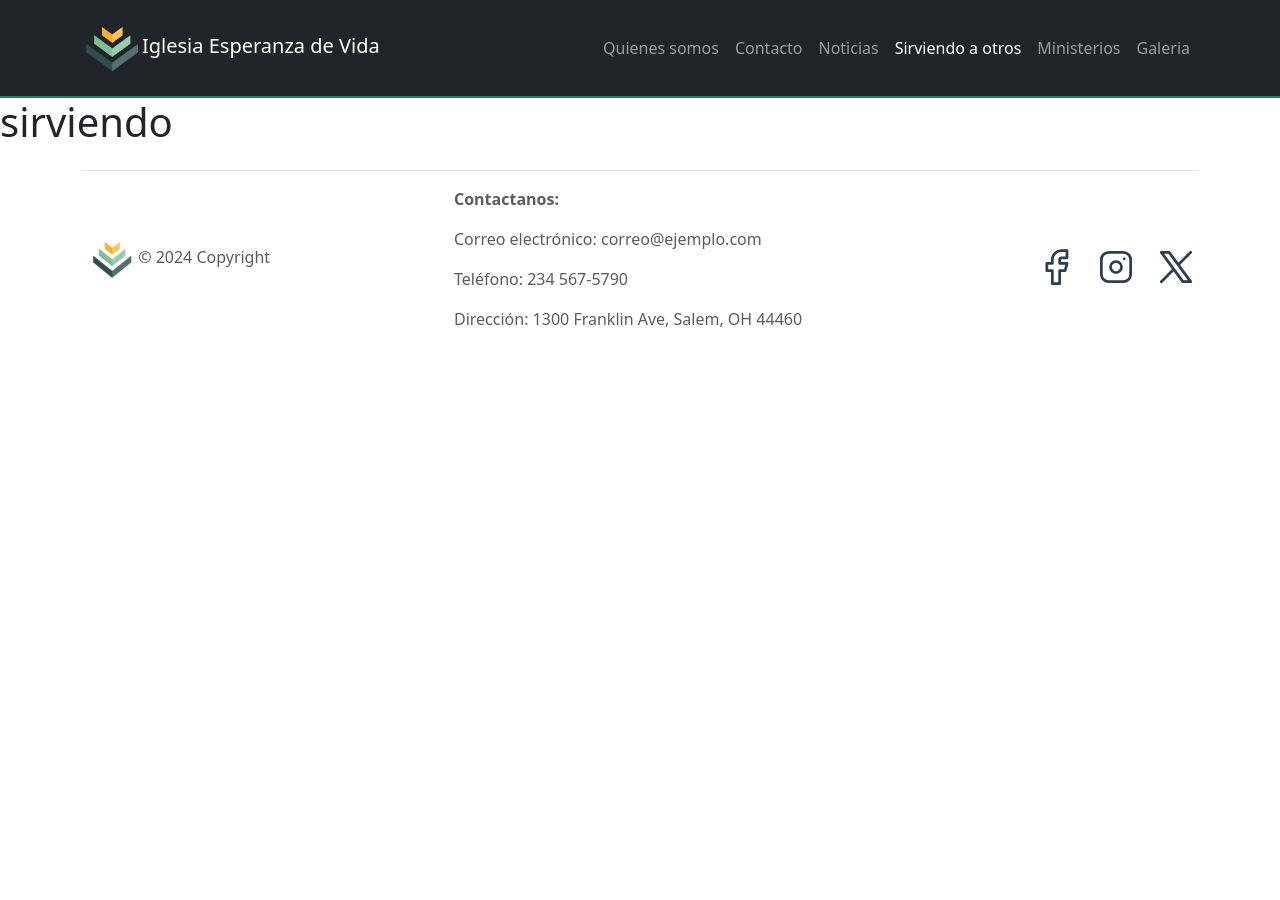
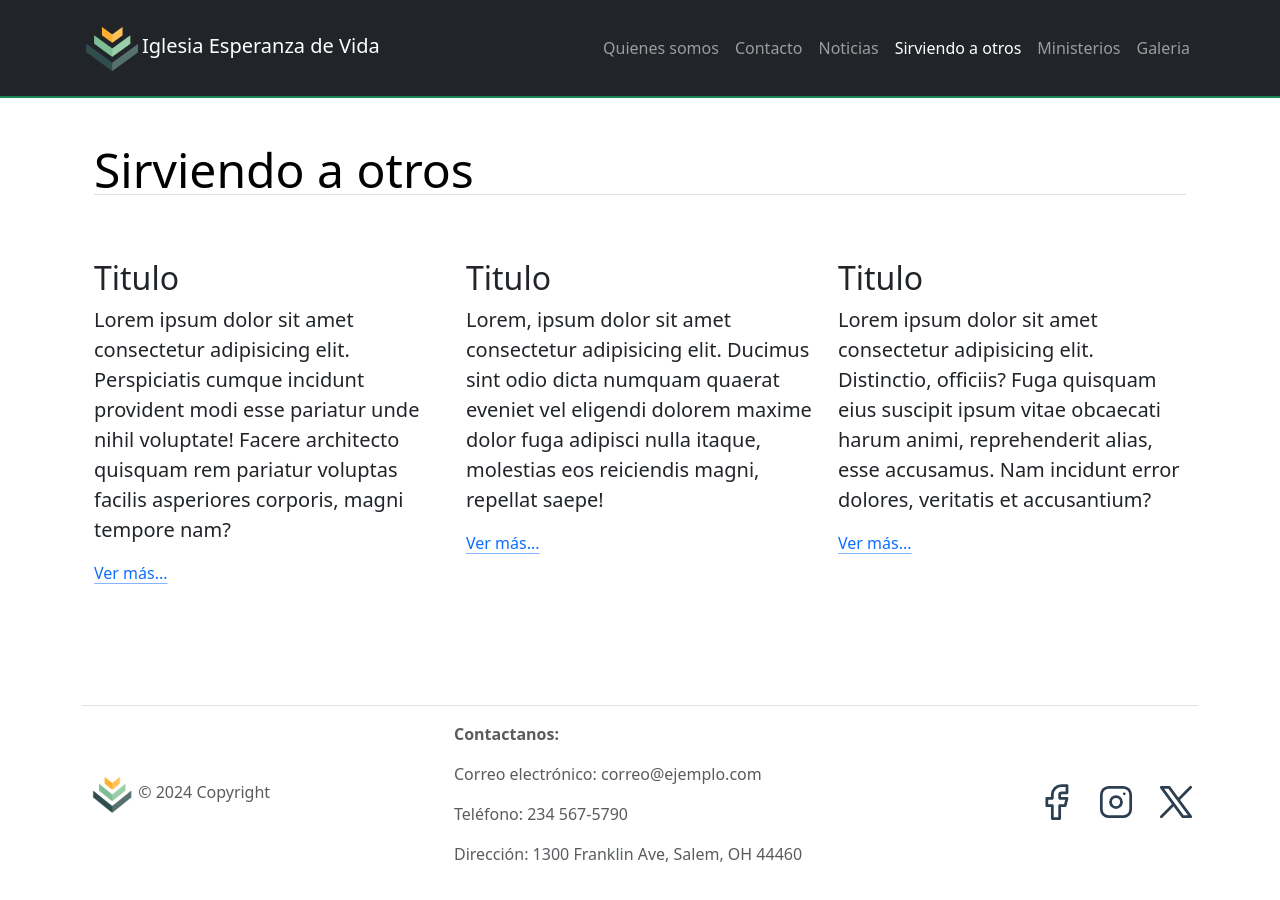
Before and after one commit to VillanuevaDoni/caminoalcielo, a React (Vite) app: page /sirviendo in a window 1280 px wide. Shown: the top 900 px of the page. Before the commit the page ends 800 px from the top, so only its background shows below. Built offline with nearby package versions, Linux system fonts and the light colour scheme.

Commit message:
cambios, contacto, sirviendo a otros, ministerios

```diff
--- a/src/views/Contacto.jsx
+++ b/src/views/Contacto.jsx
@@ -1,8 +1,44 @@
+import ImgMapsIglesia from '../assets/maps iglesia.png'
 
 function Contacto() {
   return (
-    <div><h1>contacto</h1></div>
-  )
+    <div className="container p-4 py-5">
+      <div className="container col-xxl-8 px-4 py-5">
+        <div className="row flex-lg-row-reverse align-items-center g-5 py-5 rounded-3 ">
+          <div className="col-10 col-sm-8 col-lg-6">
+            <img
+              src={ImgMapsIglesia}
+              className="d-block mx-lg-auto img-fluid rounded-3 shadow-lg"
+              alt="quienes somos"
+              width="700"
+              height="500"
+              loading="lazy"
+            />
+          </div>
+          <div className="col-lg-6">
+            <h1 className="display-5 fw-bold text-body-emphasis lh-1 mb-3">
+              Hora de servicio
+            </h1>
+            <hr />
+            <p className="lead fs-3">
+            DOMINGOS | 05:00 PM
+            </p>
+            <p className='lead fs-3'>
+            1300 FRANKLIN AVE. SALEM, OH 44460
+            </p>
+            <a href="https://www.google.com/maps/place/Damascus+Friends+Church+Salem+Campus/@40.8899317,-80.8389469,17z/data=!3m1!4b1!4m6!3m5!1s0x8836aaeee8f0f6fb:0x5a4e47fff260f40c!8m2!3d40.8899317!4d-80.8389469!16s%2Fg%2F1tw_nxvd?entry=ttu" target="_blank" rel="noopener noreferrer" className="icon-link">
+            Obtener Direccion:
+            {/* <svg className="bi" width="1em" height="1em"><use xlink:href="#chevron-right"></use></svg> */}
+          </a>
+            <div className="d-grid gap-2 d-md-flex justify-content-md-start">
+              {/* <button type="button" className="btn btn-primary btn-lg px-4 me-md-2">Primary</button> */}
+              {/* <button type="button" className="btn btn-outline-secondary btn-lg px-4">Default</button> */}
+            </div>
+          </div>
+        </div>
+      </div>
+    </div>
+  );
 }
 
-export default Contacto
+export default Contacto;
--- a/src/views/Ministerios.jsx
+++ b/src/views/Ministerios.jsx
@@ -6,7 +6,8 @@ import ImgAlabanza from '../assets/alabanza.jpg'
 function Ministerios() {
   return (
     <div className="container py-5">
-      <div className="row g-5">
+      <h2 className="display-5 text-body-emphasis lh-1 mb-3 border-bottom">Ministerios</h2>
+      <div className="row g-5 py-5">
         <div className="col-md-4">
           <div className="card h-100">
             <img
--- a/src/views/QuienesSomos.jsx
+++ b/src/views/QuienesSomos.jsx
@@ -85,18 +85,18 @@ function QuienesSomos() {
 
     <div className="container">
       <div className="card">
-        <div className="card-header">
-        <h5 className="card-title display-3 fw-bold">Pastores</h5>
-        </div>
+        {/* <div className="card-header"> */}
+        <h5 className="card-title p-4 display-4 fw-bold">Pastores</h5>
+        {/* </div> */}
         <div className="card-body">
 
-          <p className="card-text fs-3 text-muted">
+          <p className="card-text fs-4 text-muted">
             Lorem ipsum dolor sit amet consectetur adipisicing elit. Amet illo iure saepe, magnam eligendi sequi quas provident rem expedita culpa ut reiciendis vero at, quos quibusdam dolorum dolores ab ipsam.
           </p>
         </div>
         <img  src={ImgPastor}  className="d-block mx-lg-auto img-fluid rounded-3 shadow-lg"
               alt="pastor"
-              width="600"
+              width="500"
               height="400"
               loading="lazy"/>
         <div className="d-grid gap-2 d-md-flex justify-content-md-center p-4">
--- a/src/views/Sirviendo.jsx
+++ b/src/views/Sirviendo.jsx
@@ -1,8 +1,62 @@
-
 function Sirviendo() {
   return (
-    <div><h1>sirviendo</h1></div>
-  )
+    <div className="container px-4 py-5" id="featured-3">
+      <h2 className="display-5 text-body-emphasis lh-1 mb-3 border-bottom">Sirviendo a otros</h2>
+      <div className="row g-4 py-5 row-cols-1 row-cols-lg-3">
+
+        <div className="feature col h-100">
+          <div className="feature-icon bg-primary bg-gradient">
+            {/* <svg className="bi" width="1em" height="1em"><use xlink:href="#collection"></use></svg> */}
+          </div>
+          <h2>Titulo</h2>
+          <p className="lead">
+            Lorem ipsum dolor sit amet consectetur adipisicing elit.
+            Perspiciatis cumque incidunt provident modi esse pariatur unde nihil
+            voluptate! Facere architecto quisquam rem pariatur voluptas facilis
+            asperiores corporis, magni tempore nam?
+          </p>
+          <a href="#" className="icon-link">
+            Ver más...
+            {/* <svg className="bi" width="1em" height="1em"><use xlink:href="#chevron-right"></use></svg> */}
+          </a>
+        </div>
+
+        <div className="feature col h-100">
+          <div className="feature-icon bg-primary bg-gradient">
+            {/* <svg className="bi" width="1em" height="1em"><use xlink:href="#people-circle"></use></svg> */}
+          </div>
+          <h2>Titulo</h2>
+          <p className="lead">
+            Lorem, ipsum dolor sit amet consectetur adipisicing elit. Ducimus
+            sint odio dicta numquam quaerat eveniet vel eligendi dolorem maxime
+            dolor fuga adipisci nulla itaque, molestias eos reiciendis magni,
+            repellat saepe!
+          </p>
+          <a href="#" className="icon-link">
+            Ver más...
+            {/* <svg className="bi" width="1em" height="1em"><use xlink:href="#chevron-right"></use></svg> */}
+          </a>
+        </div>
+
+        <div className="feature col h-100">
+          <div className="feature-icon bg-primary bg-gradient">
+            {/* <svg className="bi" width="1em" height="1em"><use xlink:href="#toggles2"></use></svg> */}
+          </div>
+          <h2>Titulo</h2>
+          <p className="lead">
+            Lorem ipsum dolor sit amet consectetur adipisicing elit. Distinctio,
+            officiis? Fuga quisquam eius suscipit ipsum vitae obcaecati harum
+            animi, reprehenderit alias, esse accusamus. Nam incidunt error
+            dolores, veritatis et accusantium?
+          </p>
+          <a href="#" className="icon-link">
+            Ver más...
+            {/* <svg className="bi" width="1em" height="1em"><use xlink:href="#chevron-right"></use></svg> */}
+          </a>
+        </div>
+      </div>
+    </div>
+  );
 }
 
-export default Sirviendo
+export default Sirviendo;
```
Also changed, not shown: src/assets/maps iglesia.png (added).
